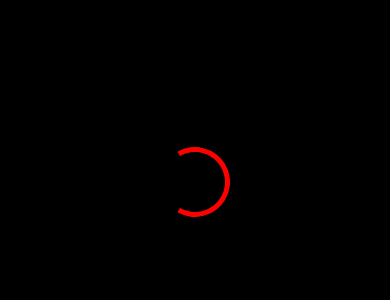
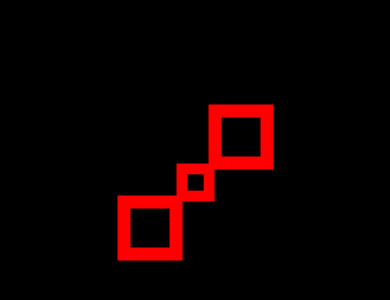
Before and after one commit to MuhmdRaouf/react-native-epic-spinners, a React Native app: screen / in a window 390 px wide. Shown: the part 240-540 px from the top of the page. Built offline with nearby package versions, Linux system fonts and the light colour scheme.

Commit message:
port 19th spinner [SwappingSquaresSpinner]

```diff
--- a/App.js
+++ b/App.js
@@ -8,7 +8,7 @@
 
 import React from 'react';
 import { StyleSheet, View } from 'react-native';
-import { SpringSpinner } from './src/components/SpringSpinner';
+import { SwappingSquaresSpinner } from './src/components/SwappingSquaresSpinner';
 
 const App: () => React$Node = () => {
   const style = StyleSheet.create({
@@ -16,7 +16,7 @@ const App: () => React$Node = () => {
   });
   return (
     <View style={style.container}>
-      <SpringSpinner />
+      <SwappingSquaresSpinner />
     </View>
   );
 };
--- a/src/components/SwappingSquaresSpinner.js
+++ b/src/components/SwappingSquaresSpinner.js
@@ -1,111 +1,218 @@
-import React from 'react';
-import PropTypes from 'prop-types';
-import styled from 'styled-components';
+/** @flow **/
+import type { Element } from 'react';
+import React, { useEffect } from 'react';
+import type { ViewStyleProp } from 'react-native/Libraries/StyleSheet/StyleSheet';
+import { Animated, Easing, StyleSheet, View } from 'react-native';
 
-const SwappingSquare = styled.div`
-  height: ${props => props.size}px;
-  width: ${props => props.size}px;
-  position: relative;
-  display: flex;
-  flex-direction: row;
-  justify-content: center;
-  align-items: center;
+import { useAnimated } from '../core/customHooks';
 
-  * {
-    box-sizing: border-box;
-  }
-
-  .square {
-    height: calc(${props => props.size}px * 0.25 / 1.3);
-    width: calc(${props => props.size}px * 0.25 / 1.3);
-    animation-duration: ${props => props.animationDuration}ms;
-    border: calc(${props => props.size}px * 0.04 / 1.3) solid
-      ${props => props.color};
-    margin-right: auto;
-    margin-left: auto;
-    position: absolute;
-    animation-iteration-count: infinite;
-  }
-  .square:nth-child(1) {
-    animation-name: swapping-squares-animation-child-1;
-    animation-delay: ${props => props.animationDuration * 0.5}ms;
-  }
-  .square:nth-child(2) {
-    animation-name: swapping-squares-animation-child-2;
-    animation-delay: 0ms;
-  }
-  .square:nth-child(3) {
-    animation-name: swapping-squares-animation-child-3;
-    animation-delay: ${props => props.animationDuration * 0.5}ms;
-  }
-  .square:nth-child(4) {
-    animation-name: swapping-squares-animation-child-4;
-    animation-delay: 0ms;
-  }
-  @keyframes swapping-squares-animation-child-1 {
-    50% {
-      transform: translate(150%, 150%) scale(2, 2);
-    }
-  }
-  @keyframes swapping-squares-animation-child-2 {
-    50% {
-      transform: translate(-150%, 150%) scale(2, 2);
-    }
-  }
-  @keyframes swapping-squares-animation-child-3 {
-    50% {
-      transform: translate(-150%, -150%) scale(2, 2);
-    }
-  }
-  @keyframes swapping-squares-animation-child-4 {
-    50% {
-      transform: translate(150%, -150%) scale(2, 2);
-    }
-  }
-`;
-
-const propTypes = {
-  size: PropTypes.number,
-  animationDuration: PropTypes.number,
-  color: PropTypes.string,
-  className: PropTypes.string,
-  style: PropTypes.object,
+type EpicProps = {
+  size?: number,
+  animationDuration?: number,
+  color?: string,
+  style?: ViewStyleProp
 };
 
-const defaultProps = {
+const EpicSpinnersDefaultProps = {
   size: 65,
-  color: '#fff',
-  animationDuration: 1000,
-  className: '',
+  color: 'red',
+  animationDuration: 1000
 };
 
-function generateSpinners(num) {
-  return Array.from({ length: num }).map((val, index) => (
-    <div key={index} className="square" />
-  ));
-}
+export const SwappingSquaresSpinner = (props: EpicProps): Element<any> => {
+  const { size, animationDuration, color, style, ...restProps } = props;
+  const [rightAnimation, leftAnimation] = useAnimated(2);
+  const axisDirection = {
+    center: 0,
+    positive: size * 0.65,
+    negative: size * -0.65,
+    slowPositive: size * 0.7,
+    slowNegative: size * -0.7
+  };
+  const generateSpinners = () => {
+    return ['square1', 'square2', 'square3', 'square4'].map((val, index) => (
+      <Animated.View key={index} style={[spinnerStyle.square, animatedStyle[val]]} />
+    ));
+  };
 
-const SwappingSquaresSpinner = ({
-  size,
-  color,
-  animationDuration,
-  className,
-  style,
-  ...props
-}) => (
-  <SwappingSquare
-    size={size}
-    color={color}
-    animationDuration={animationDuration}
-    className={`swapping-squares-spinner${className ? ' ' + className : ''}`}
-    style={style}
-    {...props}
-  >
-    {generateSpinners(4)}
-  </SwappingSquare>
-);
+  const spinnerStyle = StyleSheet.create({
+    container: {
+      height: size,
+      width: size,
+      position: 'relative',
+      justifyContent: 'center',
+      alignItems: 'center'
+    },
+    square: {
+      height: '100%',
+      width: '100%',
+      position: 'absolute',
+      borderColor: color,
+      borderWidth: size * 0.2
+    }
+  });
 
-SwappingSquaresSpinner.propTypes = propTypes;
-SwappingSquaresSpinner.defaultProps = defaultProps;
+  const animatedStyle = {
+    square1: {
+      transform: [
+        {
+          translateX: rightAnimation.interpolate({
+            inputRange: [0, 0.8, 1, 2, 3],
+            outputRange: [
+              axisDirection.center,
+              axisDirection.negative,
+              axisDirection.slowNegative,
+              axisDirection.slowNegative,
+              axisDirection.center
+            ]
+          })
+        },
+        {
+          translateY: rightAnimation.interpolate({
+            inputRange: [0, 0.8, 1, 2, 3],
+            outputRange: [
+              axisDirection.center,
+              axisDirection.negative,
+              axisDirection.slowNegative,
+              axisDirection.slowNegative,
+              axisDirection.center
+            ]
+          })
+        },
+        {
+          scale: rightAnimation.interpolate({
+            inputRange: [0, 1, 2, 3],
+            outputRange: [0.5, 1, 1, 0.5]
+          })
+        }
+      ]
+    },
+    square2: {
+      transform: [
+        {
+          translateX: rightAnimation.interpolate({
+            inputRange: [0, 0.8, 1, 2, 3],
+            outputRange: [
+              axisDirection.center,
+              axisDirection.positive,
+              axisDirection.slowPositive,
+              axisDirection.slowPositive,
+              axisDirection.center
+            ]
+          })
+        },
+        {
+          translateY: rightAnimation.interpolate({
+            inputRange: [0, 0.8, 1, 2, 3],
+            outputRange: [
+              axisDirection.center,
+              axisDirection.positive,
+              axisDirection.slowPositive,
+              axisDirection.slowPositive,
+              axisDirection.center
+            ]
+          })
+        },
+        {
+          scale: rightAnimation.interpolate({
+            inputRange: [0, 1, 2, 3],
+            outputRange: [0.5, 1, 1, 0.5]
+          })
+        }
+      ]
+    },
+    square3: {
+      transform: [
+        {
+          translateX: leftAnimation.interpolate({
+            inputRange: [0, 0.8, 1, 2, 3],
+            outputRange: [
+              axisDirection.center,
+              axisDirection.positive,
+              axisDirection.slowPositive,
+              axisDirection.slowPositive,
+              axisDirection.center
+            ]
+          })
+        },
+        {
+          translateY: leftAnimation.interpolate({
+            inputRange: [0, 0.8, 1, 2, 3],
+            outputRange: [
+              axisDirection.center,
+              axisDirection.negative,
+              axisDirection.slowNegative,
+              axisDirection.slowNegative,
+              axisDirection.center
+            ]
+          })
+        },
+        {
+          scale: leftAnimation.interpolate({
+            inputRange: [0, 1, 2, 3],
+            outputRange: [0.5, 1, 1, 0.5]
+          })
+        }
+      ]
+    },
+    square4: {
+      transform: [
+        {
+          translateX: leftAnimation.interpolate({
+            inputRange: [0, 0.8, 1, 2, 3],
+            outputRange: [
+              axisDirection.center,
+              axisDirection.negative,
+              axisDirection.slowNegative,
+              axisDirection.slowNegative,
+              axisDirection.center
+            ]
+          })
+        },
+        {
+          translateY: leftAnimation.interpolate({
+            inputRange: [0, 0.8, 1, 2, 3],
+            outputRange: [
+              axisDirection.center,
+              axisDirection.positive,
+              axisDirection.slowPositive,
+              axisDirection.slowPositive,
+              axisDirection.center
+            ]
+          })
+        },
+        {
+          scale: leftAnimation.interpolate({
+            inputRange: [0, 1, 2, 3],
+            outputRange: [0.5, 1, 1, 0.5]
+          })
+        }
+      ]
+    }
+  };
 
-export default SwappingSquaresSpinner;
+  useEffect(() => {
+    Animated.stagger(animationDuration * 0.5, [
+      Animated.loop(
+        Animated.timing(rightAnimation, {
+          toValue: 3,
+          duration: animationDuration,
+        })
+      ),
+      Animated.loop(
+        Animated.timing(leftAnimation, {
+          toValue: 3,
+          duration: animationDuration,
+        })
+      )
+    ]).start();
+  }, [rightAnimation, animationDuration, leftAnimation]);
+
+  return (
+    <View style={style} {...restProps}>
+      <View style={spinnerStyle.container}>{generateSpinners(4)}</View>
+    </View>
+  );
+};
+
+SwappingSquaresSpinner.defaultProps = EpicSpinnersDefaultProps;
```
Also changed, not shown: src/components/OrbitSpinner.js (+1 -9 lines), src/core/StylingUtils.js (added, +24 -0 lines).
